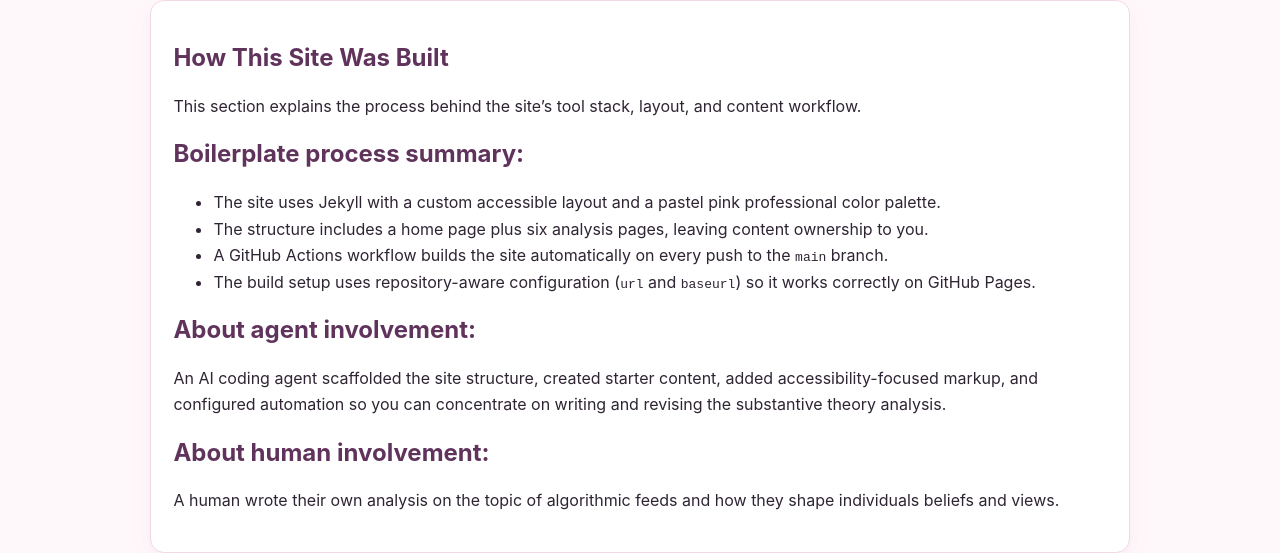
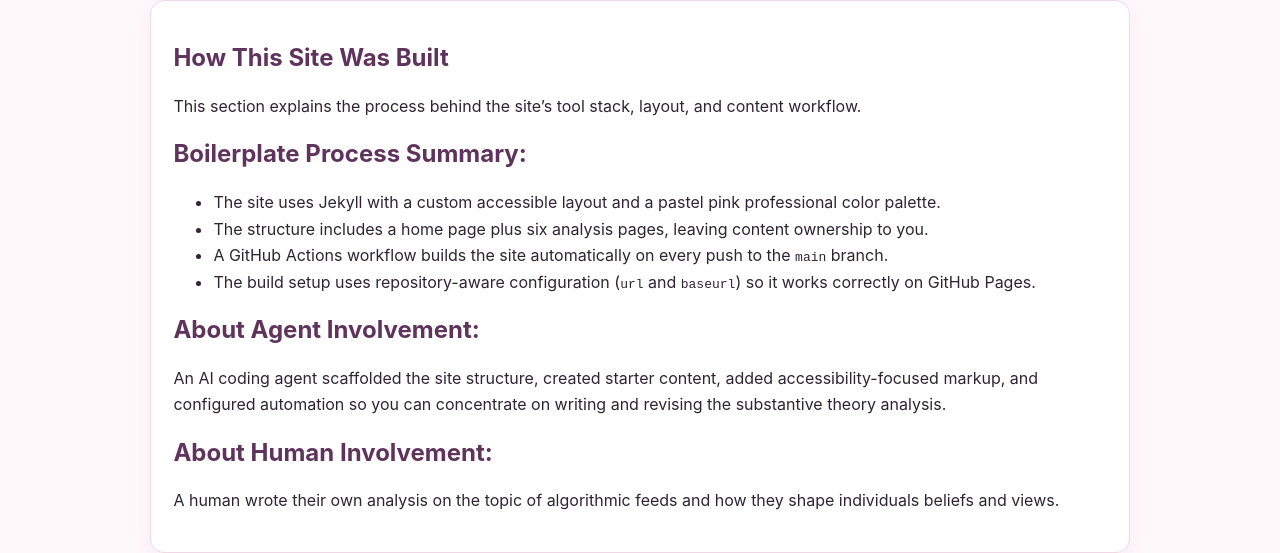
Before and after one commit to abbyfriedman1/comm-primer, a Jekyll site: the page built from pages/how-this-site-was-built.md, in a window 1280 px wide. Shown: the part 247-800 px from the top of the page. Built offline with Jekyll 4.4.1, drawn with Linux system fonts in a browser that asks for light colours.

Commit message:
Update headings for consistency and clarity

```diff
--- a/pages/how-this-site-was-built.md
+++ b/pages/how-this-site-was-built.md
@@ -6,17 +6,17 @@ permalink: /pages/how-this-site-was-built.html
 
 This section explains the process behind the site's tool stack, layout, and content workflow.
 
-## Boilerplate process summary:
+## Boilerplate Process Summary:
 
 - The site uses Jekyll with a custom accessible layout and a pastel pink professional color palette.
 - The structure includes a home page plus six analysis pages, leaving content ownership to you.
 - A GitHub Actions workflow builds the site automatically on every push to the `main` branch.
 - The build setup uses repository-aware configuration (`url` and `baseurl`) so it works correctly on GitHub Pages.
 
-## About agent involvement:
+## About Agent Involvement:
 
 An AI coding agent scaffolded the site structure, created starter content, added accessibility-focused markup, and configured automation so you can concentrate on writing and revising the substantive theory analysis.
 
-## About human involvement:
+## About Human Involvement:
 
 A human wrote their own analysis on the topic of algorithmic feeds and how they shape individuals beliefs and views.
```
